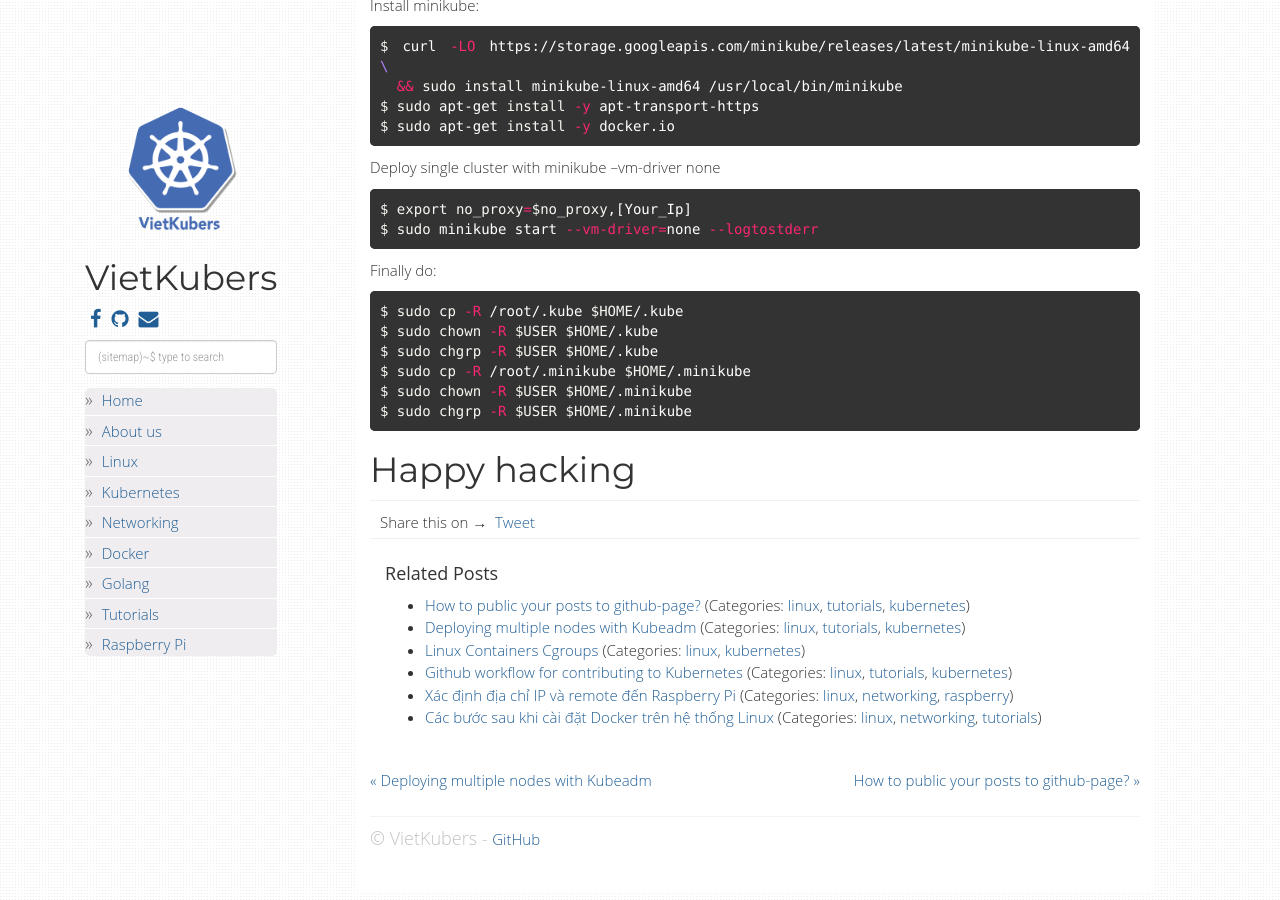
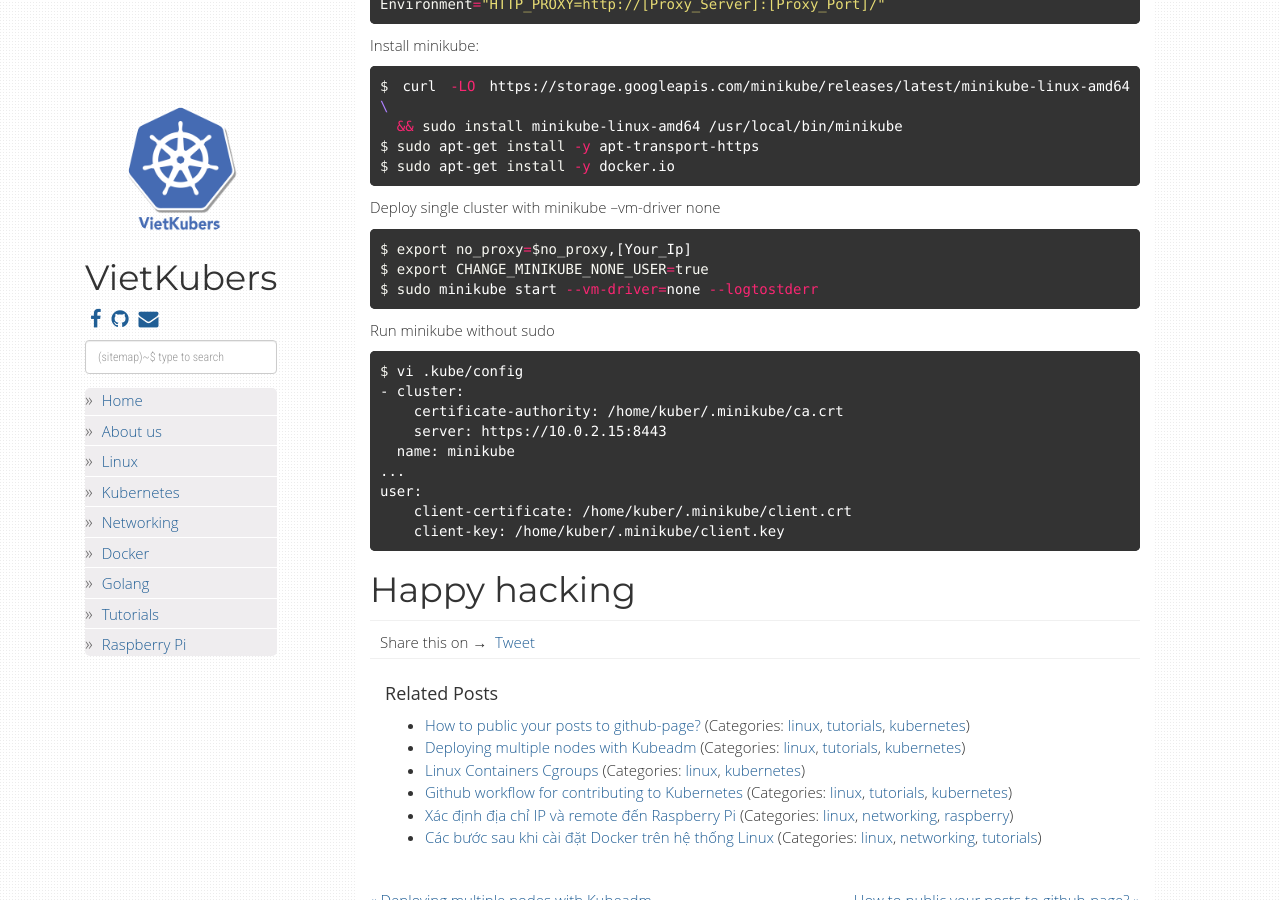
Before and after one commit to vietkubers/vietkubers.github.io, a Jekyll site: the page built from _posts/2018-11-23-deploy-single-node-with-minikube.md, in a window 1280 px wide and 900 px high, scrolled down 1003 px. Built offline with Jekyll 4.4.1, drawn with Linux system fonts in a browser that asks for light colours; nearby versions of some CDN libraries; comment, search, counter and statistics services are not loaded; some of the changed text lies outside the part shown.

Commit message:
Addition for installing and running minikube Modify Clear previous installation part Add export env var Add Running minikube without sudo

````diff
--- a/_posts/2018-11-23-deploy-single-node-with-minikube.md
+++ b/_posts/2018-11-23-deploy-single-node-with-minikube.md
@@ -18,6 +18,8 @@ $ sudo kubeadm reset
 $ sudo rm -rf /var/lib/minikube/certs/
 $ sudo rm -rf /etc/kubernetes/
 $ sudo rm -rf /etc/lib/etcd/
+$ sudo rm -rf $HOME/.kube
+$ sudo rm -rf $HOME/.minikube
 ```
 
 Config apt proxy:
@@ -66,18 +68,21 @@ $ sudo apt-get install -y docker.io
 Deploy single cluster with minikube --vm-driver none
 ```sh
 $ export no_proxy=$no_proxy,[Your_Ip]
+$ export CHANGE_MINIKUBE_NONE_USER=true
 $ sudo minikube start --vm-driver=none --logtostderr
 ```
 
-Finally do:
-
+Run minikube without sudo
 ```sh
-$ sudo cp -R /root/.kube $HOME/.kube
-$ sudo chown -R $USER $HOME/.kube
-$ sudo chgrp -R $USER $HOME/.kube
-$ sudo cp -R /root/.minikube $HOME/.minikube
-$ sudo chown -R $USER $HOME/.minikube
-$ sudo chgrp -R $USER $HOME/.minikube
+$ vi .kube/config
+- cluster:
+    certificate-authority: /home/kuber/.minikube/ca.crt
+    server: https://10.0.2.15:8443
+  name: minikube
+...
+user:
+    client-certificate: /home/kuber/.minikube/client.crt
+    client-key: /home/kuber/.minikube/client.key
 ```
 
 Happy hacking
````
